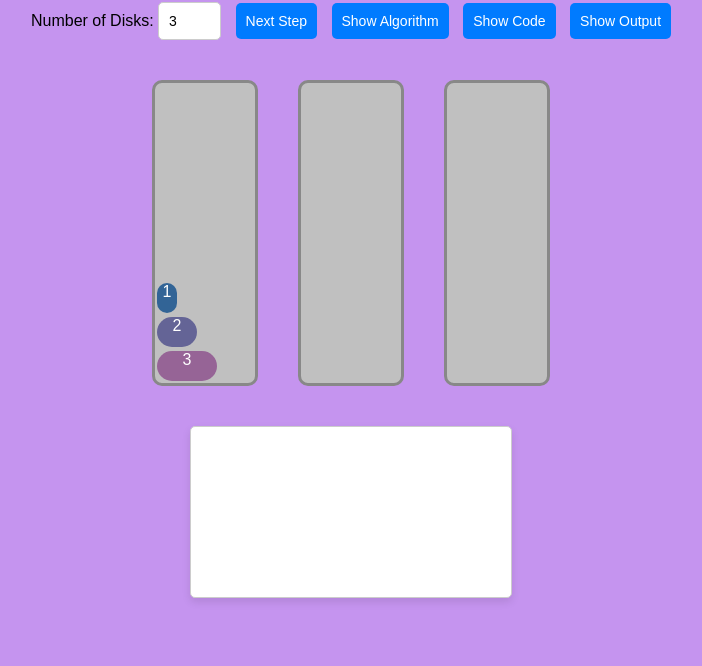
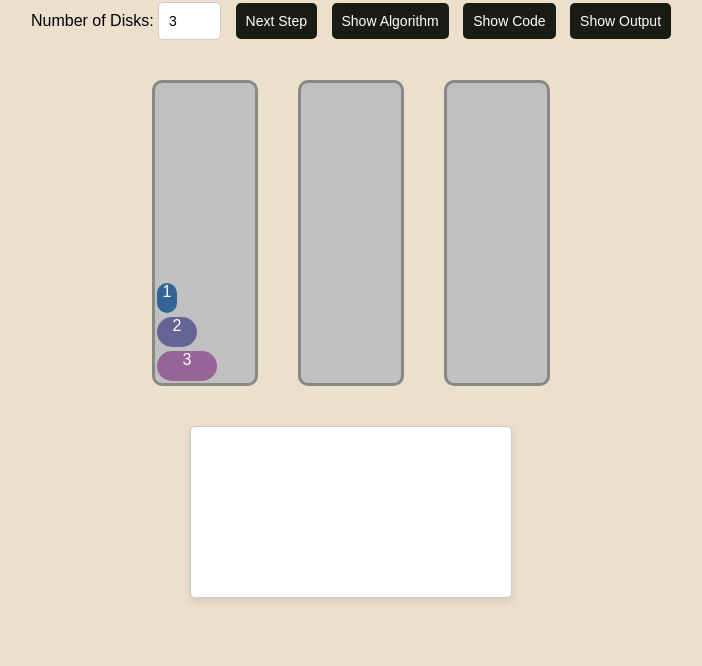
Before and after one commit to KushagraShukla30/DSAholic, a website: page templates/time_complexity.html in a window 1280 px wide. Shown: the part 134-800 px from the top of the page, without its empty margins (289-991 px from the left). Drawn offline with Linux system fonts and the light colour scheme.

```diff
--- a/templates/time_complexity.html
+++ b/templates/time_complexity.html
@@ -14,7 +14,7 @@
             align-items: center;
             justify-content: center;
             height: 100vh;
-            background-color: #c594ef;
+            background-color: #ECDFCC;
         }
 
         h1 {
@@ -60,7 +60,7 @@
             padding: 10px;
             margin-left: 10px;
             font-size: 14px;
-            background-color: #007bff; /* Button background color */
+            background-color: #181C14; /* Button background color */
             color: white; /* Button text color */
             border: none; /* Remove default border */
             border-radius: 5px; /* Rounded corners for buttons */
```
